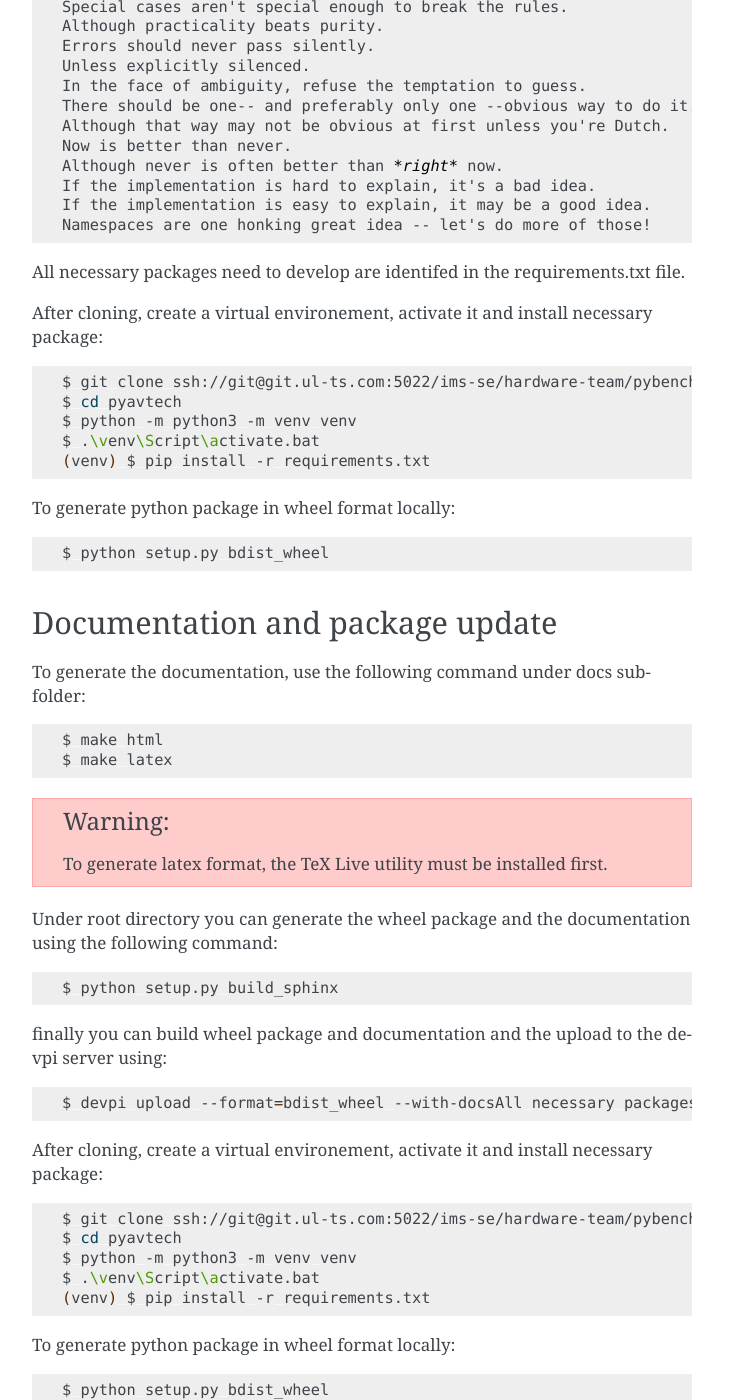
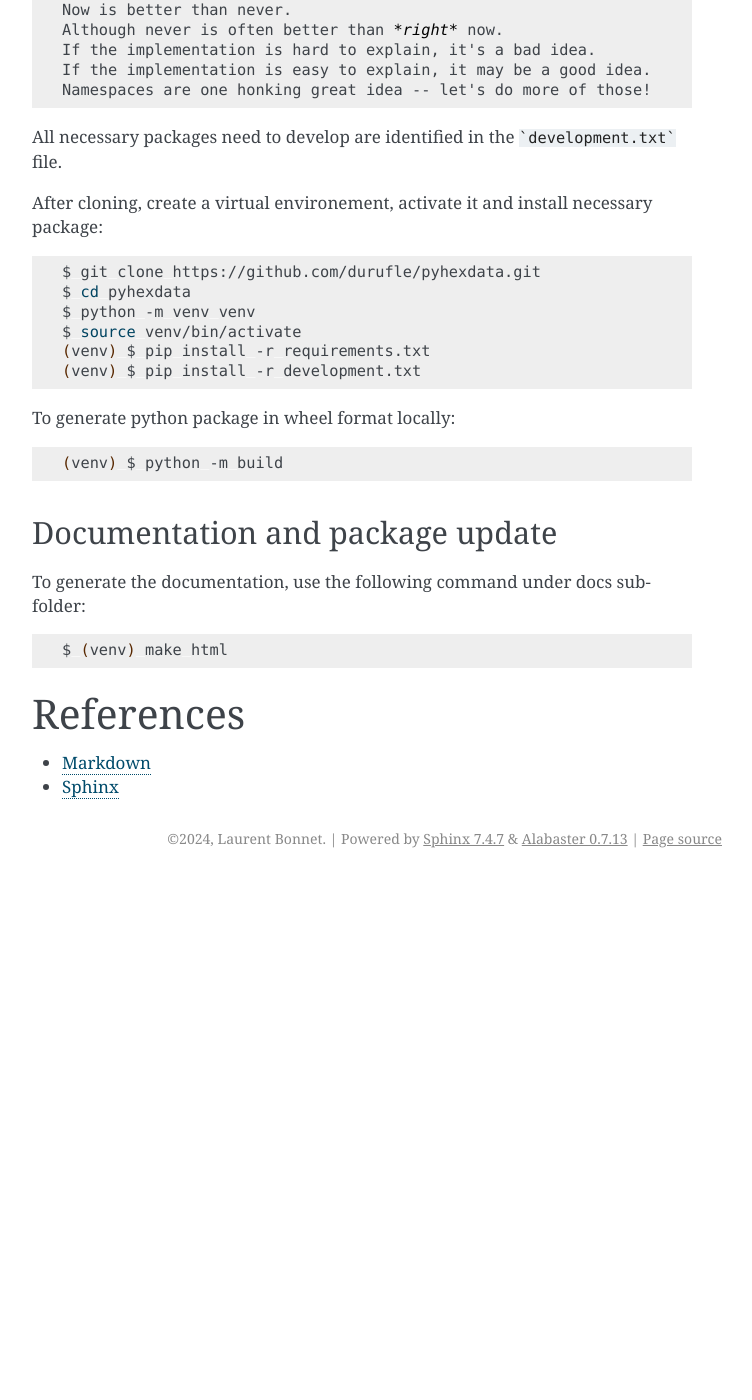
Before and after one commit to durufle/pyhexdata, a Sphinx documentation site: the page built from docs/source/overview.rst, in a window 1280 px wide and 1400 px high, scrolled down 1244 px. Shown: the whole window, without its empty margins (388-1140 px from the left). Built offline with Sphinx 7.4.7, drawn with Linux system fonts in a browser that asks for light colours; after the commit the page ends 2122 px from its top, so only the background shows below that; some of the changed text lies outside the part shown.

Commit message:
build system using pyproject.toml

````diff
--- a/docs/source/conf.py
+++ b/docs/source/conf.py
@@ -18,8 +18,8 @@
 # -- Project information -----------------------------------------------------
 
 project = 'HexData'
-copyright = '2020, UL-IMS'
-author = 'Stephane Potti'
+copyright = '2024, Laurent Bonnet'
+author = 'Laurent Bonnet'
 
 # The full version, including alpha/beta/rc tags
 version = '1.1.0'
@@ -64,7 +64,7 @@
 }
 
 # UL Logo
-html_logo = './_images/UL_Solutions.png'
+html_logo = './_images/ragnarok.png'
 
 # Add any paths that contain custom static files (such as style sheets) here,
 # relative to this directory. They are copied after the builtin static files,
@@ -76,7 +76,7 @@
 today_fmt = "Generated on %b %d, %Y"
 
 latex_engine = 'xelatex'
-latex_logo = './_images/UL_Solutions.png'
+latex_logo = './_images/ragnarok.png'
 
 latex_elements = {
     'fontenc': '\\usepackage{fontspec}',
--- a/docs/source/overview.rst
+++ b/docs/source/overview.rst
@@ -11,21 +11,18 @@
 Installation
 ============
 
-This package is available under devpi server. So you can install it using pip tools as follow:
+This package is available under pypi server. So you can install it using pip tools as follow:
 
 .. code-block:: bash
 
-    pip install pyavtech
+    pip install ragnarok-pyhexdata
 
-.. note::
-
-    Refer to initialize pip application note in order to point on internal devpi server.
 
 else you have the ability to install it using wheel distribution package:
 
 .. code-block:: bash
 
-    pip install pyavtech-x.y.z-py3-none-any.whl
+    pip install raganrok-pyhexdata-x.y.z-py3-none-any.whl
 
 .. note::
 
@@ -69,23 +66,24 @@
     If the implementation is easy to explain, it may be a good idea.
     Namespaces are one honking great idea -- let's do more of those!
 
-All necessary packages need to develop are identifed in the requirements.txt file.
+All necessary packages need to develop are identified in the ```development.txt``` file.
 
 After cloning, create a virtual environement, activate it and install necessary package:
 
 .. code-block:: bash
 
-    $ git clone ssh://git@git.ul-ts.com:5022/ims-se/hardware-team/pybench/pyavtech.git
-    $ cd pyavtech
-    $ python -m python3 -m venv venv
-    $ .\venv\Script\activate.bat
+    $ git clone https://github.com/durufle/pyhexdata.git
+    $ cd pyhexdata
+    $ python -m venv venv
+    $ source venv/bin/activate
     (venv) $ pip install -r requirements.txt
+    (venv) $ pip install -r development.txt
 
 To generate python package in wheel format locally:
 
 .. code-block:: bash
 
-    $ python setup.py bdist_wheel
+    (venv) $ python -m build
 
 
 Documentation and package update
@@ -95,81 +93,7 @@
 
 .. code-block:: bash
 
-    $ make html
-    $ make latex
-
-.. warning::
-
-    To generate latex format, the TeX Live utility must be installed first.
-
-
-Under root directory you can generate the wheel package and the documentation using the following command:
-
-.. code-block:: bash
-
-    $ python setup.py build_sphinx
-
-finally you can build wheel package and documentation and the upload to the devpi server using:
-
-.. code-block:: bash
-
-    $ devpi upload --format=bdist_wheel --with-docsAll necessary packages need to develop are identifed in the requirements.txt file.
-
-After cloning, create a virtual environement, activate it and install necessary package:
-
-.. code-block:: bash
-
-    $ git clone ssh://git@git.ul-ts.com:5022/ims-se/hardware-team/pybench/pyavtech.git
-    $ cd pyavtech
-    $ python -m python3 -m venv venv
-    $ .\venv\Script\activate.bat
-    (venv) $ pip install -r requirements.txt
-
-To generate python package in wheel format locally:
-
-.. code-block:: bash
-
-    $ python setup.py bdist_wheel
-
-
-Documentation and package update
---------------------------------
-
-To generate the documentation, use the following command under docs sub-folder:
-
-.. code-block:: bash
-
-    $ make html
-    $ make latex
-
-.. warning::
-
-    To generate latex format, the TeX Live utility must be installed first.
-
-
-Under root directory you can generate the wheel package and the documentation using the following command:
-
-.. code-block:: bash
-
-    $ python setup.py build_sphinx
-
-finally you can build wheel package and documentation and the upload to the devpi server using:
-
-.. code-block:: bash
-
-    $ devpi upload --format=bdist_wheel --with-docs
-
-
-.. warning::
-
-    This operation is automatically done using continuous integration at tag creation. Manual operation can be done
-    for testing purpose only, but in any case package versioning must be done previously and follow the semantic rules.
-
-
-.. warning::
-
-    This operation is automatically done using continuous integration at tag creation. Manual operation can be done
-    for testing purpose only, but in any case package versioning must be done previously and follow the semantic rules.
+    $ (venv) make html
 
 
 References
--- a/requirements.txt
+++ b/requirements.txt
@@ -1,7 +1 @@
-Sphinx
-coverage
-wheel
-devpi-client==5.2.3
-bump2version
 numpy
-scipy
````
Also changed, not shown: CHANGELOG.md (+1 -1 lines), README.md (+34 -6 lines), development.txt (added, +7 -0 lines), insall.txt (added, +45 -0 lines), pyproject.toml (added, +53 -0 lines), setup.py (deleted, +0 -45 lines), .bumpversion.cfg, .gitlab-ci.yml (deleted), docs/source/_images/UL_Solutions.png (deleted), docs/source/_images/ragnarok.png (added), 3 other files.
